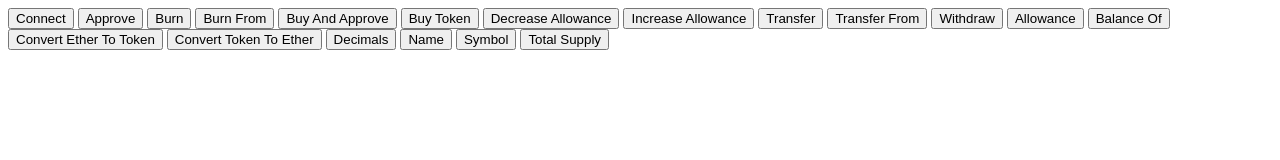
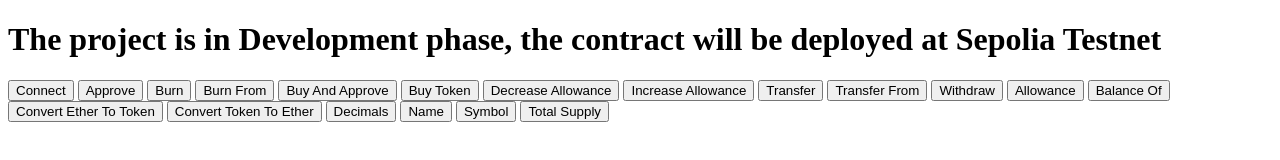
Before and after one commit to corps21/0xListService, a website with bundled scripts: page index.html in a window 1280 px wide. Built offline with nearby package versions, Linux system fonts and the light colour scheme.

Commit message:
Update index.html

```diff
--- a/index.html
+++ b/index.html
@@ -6,6 +6,8 @@
     <title>Token</title>
 </head>
 <body>
+    <h1>The project is in Development phase, the contract will be deployed at Sepolia Testnet</h1>
+
     <button id="connect">Connect</button>
     <button id="approve">Approve</button>
     <button>Burn</button>
```
